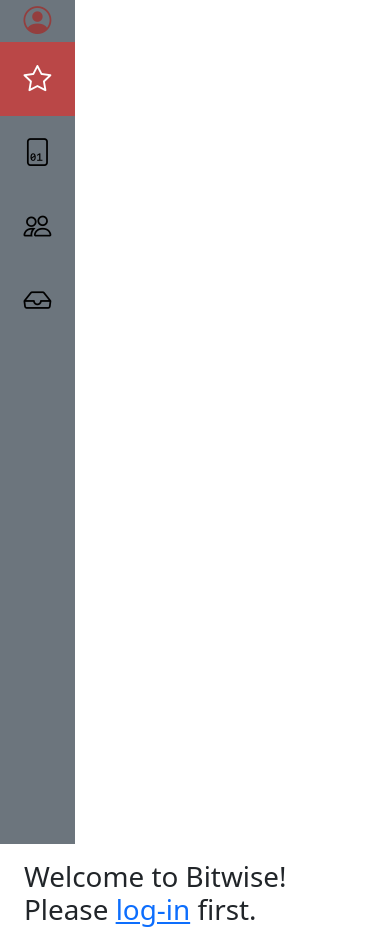
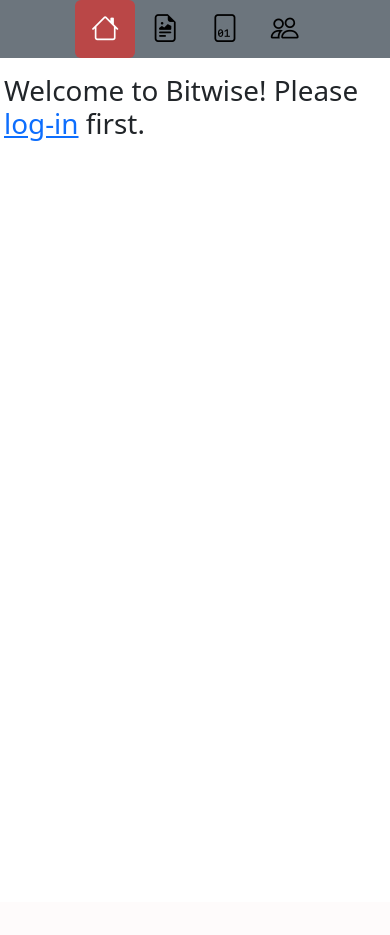
Before and after one commit to aubreyrui/csci42-alice-repository, a Django app: page / in a window 390 px wide. After the commit the page ends 141 px from the top, so only its background shows below. Run offline with Django 5.2, Linux system fonts and the light colour scheme; some libraries are stand-ins or nearby versions.

Commit message:
new navbar, moved navbar to base html

```diff
--- a/bitwiseapp/static/css/base.css
+++ b/bitwiseapp/static/css/base.css
@@ -7,44 +7,3 @@
     font-family: "Laila";
     src: url("font/Laila-Regular.ttf");
 }
-
-.navbar,
-.navbar-collapse {
-  flex-direction: column;
-}
-.navbar-expand-lg .navbar-nav {
-  flex-direction: column;
-}
-
-/* @media (min-width: 992px) {
-  .navbar,
-  .navbar-collapse {
-    flex-direction: column;
-  }
-  .navbar-expand-lg .navbar-nav {
-    flex-direction: column;
-  }
-  .navbar {
-    width: 28%;
-    height: 100vh;
-    align-items: flex-start;
-  }
-  .navbar-brand {
-    margin-left: 0.5em;
-    padding-bottom: 0;
-    border-bottom: 4px solid #464646;
-  }
-  form input {
-    margin-bottom: 0.7em;
-  }
-} */
-
-@keyframes bi-hover{
-    100%{
-      color: whitesmoke;
-    }
-  }
-
-.bi-person-circle {
-    color: #943E3E;
-}
--- a/bitwiseapp/static/css/sidebar.css
+++ b/bitwiseapp/static/css/sidebar.css
@@ -1,58 +1,18 @@
-/* The side navigation menu */
-.sidebar {
-    flex-direction: column;
-    margin: 0;
-    padding: 0;
-    width: 75px;
-    background-color: #f1f1f1;
-    /* position: fixed; */
-    height: 100vh;
-    overflow: auto;
-  }
+/* Active/current link */
+.nav-item a.active {
+  background-color: #ba4747 !important;
+  color: white !important;
+}
 
-  /* Sidebar links */
-  .sidebar a {
-    display: block;
-    color: black;
-    padding: 16px;
-    text-decoration: none;
-  }
+.nav-link {
+  color: black !important;
+}
 
-  /* Active/current link */
-  .sidebar a.active {
-    background-color: #ba4747;
-    color: white;
-  }
+/* Links on mouse-over */
+.nav-item a:hover:not(.active) {
+  color: whitesmoke !important;
+}
 
-  /* Links on mouse-over */
-  .sidebar a:hover:not(.active) {
-    background-color: #555;
-    color: white;
-  }
-
-  /* Page content. The value of the margin-left property should match the value of the sidebar's width property */
-  div.content {
-    margin-left: 200px;
-    padding: 1px 16px;
-    height: 1000px;
-  }
-
-  /* On screens that are less than 700px wide, make the sidebar into a topbar */
-  @media screen and (max-width: 768) {
-    .sidebar {
-      width: 100%;
-      height: auto;
-      position: relative;
-      flex-direction: row;
-    }
-    .sidebar a {float: left;}
-    div.content {margin-left: 0;}
-  }
-
-  /* On screens that are less than 400px, display the bar vertically, instead of horizontally */
-  @media screen and (max-width: 576) {
-    .sidebar a {
-      text-align: center;
-      float: none;
-    }
-  }
+/* COA:
+https://dev.to/codeply/bootstrap-5-sidebar-examples-38pb
+https://www.codeply.com/p/Nkp8O77PFS */
--- a/bitwiseapp/templates/base.html
+++ b/bitwiseapp/templates/base.html
@@ -4,7 +4,7 @@
 <head>
     <meta charset="utf-8">
     <meta name="viewport" content="width=device-width, initial-scale=1">
-    <title>{% block title %}{% endblock %}</title>
+    <title>{% block title %}Bitwise{% endblock %}</title>
     <link href="https://cdn.jsdelivr.net/npm/bootstrap@5.3.3/dist/css/bootstrap.min.css" rel="stylesheet" integrity="sha384-QWTKZyjpPEjISv5WaRU9OFeRpok6YctnYmDr5pNlyT2bRjXh0JMhjY6hW+ALEwIH" crossorigin="anonymous">
     <link rel="stylesheet" href="https://cdn.jsdelivr.net/npm/bootstrap-icons@1.9.1/font/bootstrap-icons.css">
     <link rel="stylesheet" href="{% static 'css/base.css' %}">
@@ -12,8 +12,33 @@
     <!-- {% block styles %}{% endblock %} -->
 </head>
 <body>
-    <div id="content">
-        {% block main %}{% endblock %}
+    <div class="content">
+        <div id="container-fluid overflow-hidden">
+            <div class="row overflow-hidden">
+                <div class="col-12 col-sm-2 col-xl-1 px-sm-2 px-0 bg-secondary d-flex justify-content-center sticky-top">
+                    <div class="d-flex flex-sm-column flex-row flex-nowrap bg-secondary align-items-center sticky-top">
+                        <ul class="nav nav-pills nav-flush flex-sm-column flex-row flex-nowrap mb-auto mx-auto text-center align-items-center">
+                            <li class="nav-item">
+                                <a class="nav-link active" aria-current="page" href="#"><i class="bi bi-house fs-1"></i></a>
+                            </li>
+                            <li class="nav-item">
+                                <a class="nav-link" href="{% url 'modules:ModuleCategory' %}"><i class="bi bi-file-earmark-richtext fs-1"></i></a>
+                            </li>
+                            <li class="nav-item">
+                                <a class="nav-link" href="#con"><i class="bi bi-file-binary fs-1"></i></a>
+                            </li>
+                            <li class="nav-item">
+                                <a class="nav-link" href="#con"><i class="bi bi-people fs-1"></i></a>
+                            </li>
+                        </ul>
+                    </div>
+                </div>
+                <div class="col-sm p-3 min-vh-100">
+                    {% block main %}
+                    {% endblock %}
+                </div>
+            </div>
+        </div>
     </div>
     {% block scripts %}{% endblock %}
     <script src="https://cdn.jsdelivr.net/npm/bootstrap@5.3.3/dist/js/bootstrap.bundle.min.js" integrity="sha384-YvpcrYf0tY3lHB60NNkmXc5s9fDVZLESaAA55NDzOxhy9GkcIdslK1eN7N6jIeHz" crossorigin="anonymous"></script>
--- a/bitwiseapp/templates/index.html
+++ b/bitwiseapp/templates/index.html
@@ -2,17 +2,6 @@
 {% load static %}
 {% block title %}Bitwise{% endblock %}
 {% block main %}
-    <div class="container-fluid">
-        <div class="row">
-            <div class="col-md-1 d-flex text-center sidebar bg-secondary">
-                <i class="bi bi-person-circle fs-1"></i></li>
-                <a class="nav-link active" aria-current="page" href="#bio"><i class="bi bi-star fs-1"></i></a>
-                <a class="nav-link" href="{% url 'modules:ModuleCategory' %}"><i class="bi bi-file-binary fs-1"></i></a>
-                <a class="nav-link" href="#con"><i class="bi bi-people fs-1"></i></a>
-                <a class="nav-link" href="#con"><i class="bi bi-inbox fs-1"></i></i></a>
-            </div>
-            <div class="col-md-11 mt-3">
-                <div class="container">
     {% if request.user.is_authenticated %}
         <h1>Welcome to Bitwise, <a href="{% url 'accounts:profile_update' request.user.profile.pk %}">{{ request.user.profile.display_name }}</a>!</h1>
         <form action="{% url 'logout'%}" method="POST">
@@ -25,13 +14,7 @@
                 <p> Make a module ! <a href="{% url 'modules:ModuleCreate' %}">HERE</a></p>
             </div>
         {% endif %}
-
     {% else %}
         <h1>Welcome to Bitwise! Please <a href="{% url 'login' %}">log-in</a> first.</h1>
     {% endif %}
-                </div>
-
-            </div>
-        </div>
-    </div>
 {% endblock %}
--- a/bitwiseapp/templates/modules/modules_list.html
+++ b/bitwiseapp/templates/modules/modules_list.html
@@ -4,7 +4,7 @@
     {% for category in object_list %}
         <h2>{{ category.name }}</h2>
         <ul>
-            {% for lesson in category.modules.all() %}
+            {% for lesson in category.modules.all %}
                 <li>
                     <a href="{{ lesson.get_absolute_url }}">
                         {{ lesson.title }}
@@ -14,6 +14,3 @@
         </ul>
     {% endfor %}
 {% endblock  %}
-{% block scripts %}
-<link rel="stylesheet" href="{% static 'css/modList.css' %}">
-{% endblock %}
```
Lines whose indentation alone changed are shown as unchanged.
